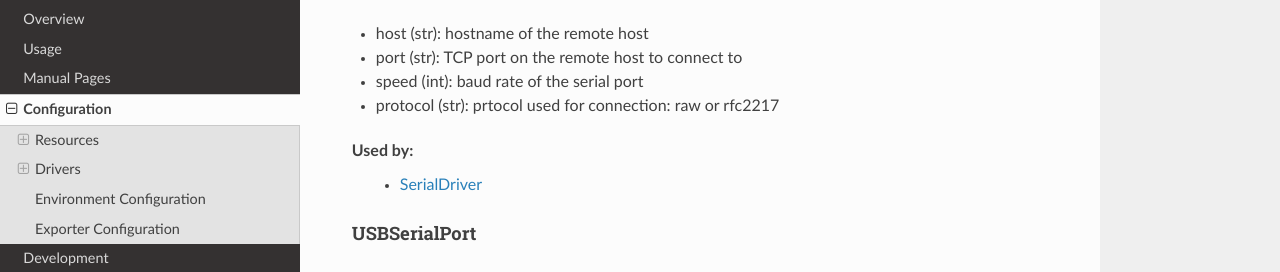
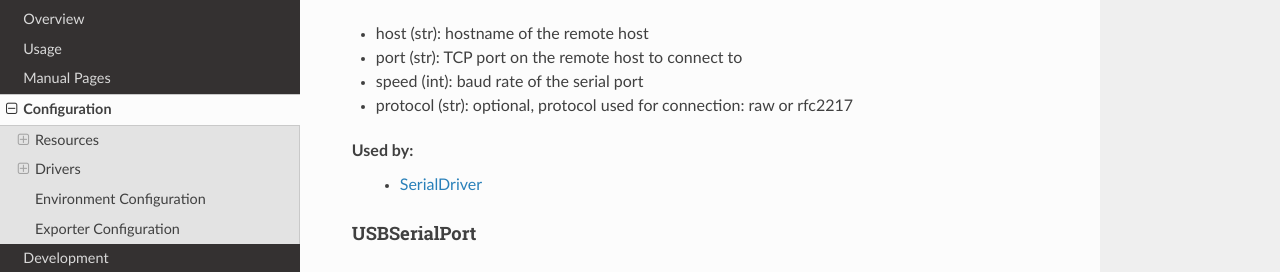
Before and after one commit to labgrid-project/labgrid, a Sphinx documentation site: the page built from doc/configuration.rst, in a window 1280 px wide and 900 px high, scrolled down 1491 px. Shown: the part 162-434 px from the top of the window. Built offline with Sphinx 7.4.7 and the Read the Docs theme 2.0.0, drawn with Linux system fonts in a browser that asks for light colours; pages that are not in the unit, such as notebooks, are missing from menus.

Commit message:
doc/configuration: mark protocol as optional
Signed-off-by: Jan Luebbe <jlu@pengutronix.de>

```diff
--- a/doc/configuration.rst
+++ b/doc/configuration.rst
@@ -59,7 +59,7 @@ port 53867 and use a baud rate of 115200 with the RFC2217 protocol.
 - host (str): hostname of the remote host
 - port (str): TCP port on the remote host to connect to
 - speed (int): baud rate of the serial port
-- protocol (str): prtocol used for connection: raw or rfc2217
+- protocol (str): optional, protocol used for connection: raw or rfc2217
 
 Used by:
   - `SerialDriver`_
```
